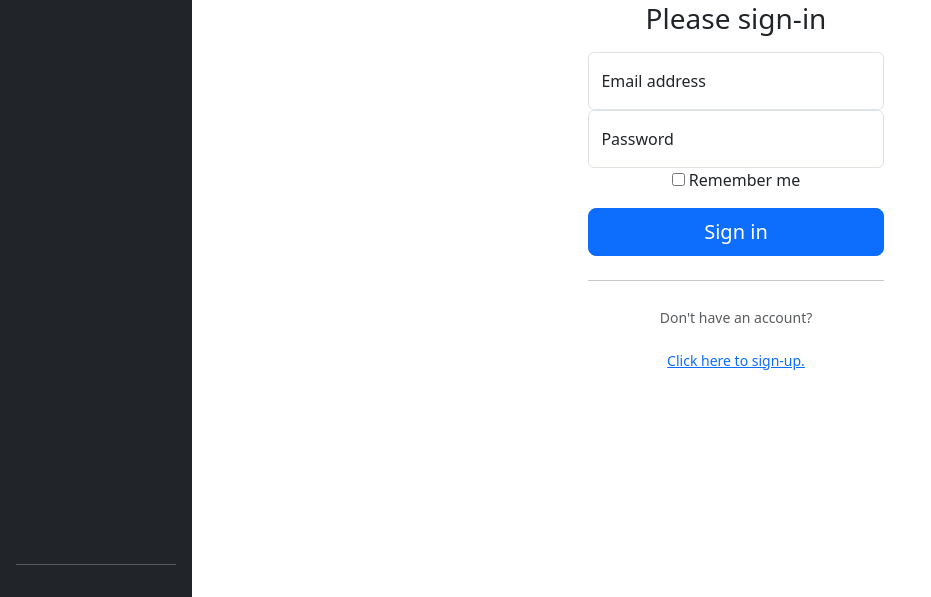
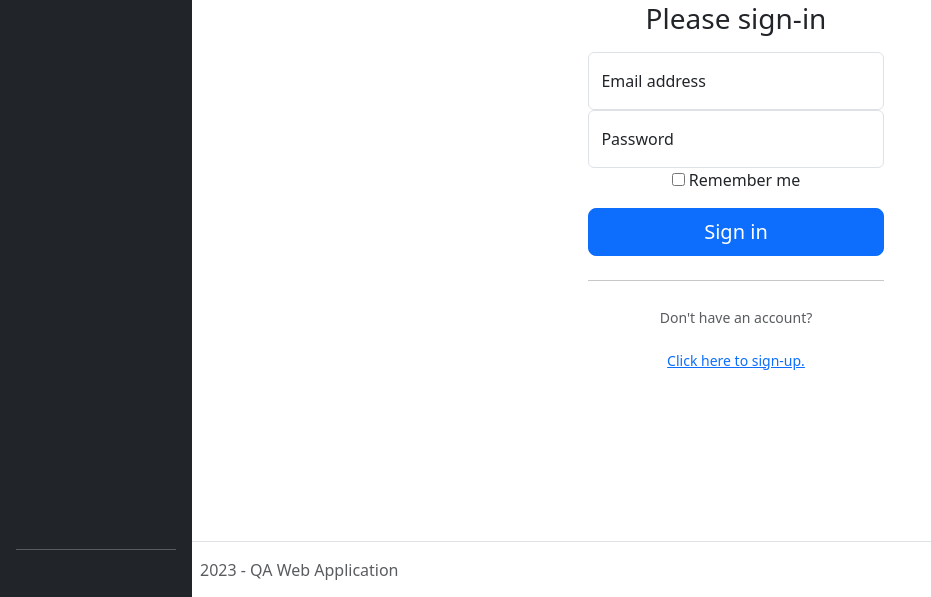
Before and after one commit to Jamie050401/qa-software-agile-web-application, a Flask app: page /login in a window 1280 px wide. Shown: the part 203-800 px from the top of the page, without its empty margins (0-931 px from the left). Run offline with Flask 2, Linux system fonts and the light colour scheme.

Commit message:
Added footer to base.html
Fixed registration route (re-enabled POST method)
Added user for myself and tested profile image functionality

```diff
--- a/db/sql/models/db_setup.sql
+++ b/db/sql/models/db_setup.sql
@@ -2,4 +2,8 @@ INSERT INTO role (name)
 VALUES ("User"), ("Admin");
 ||
 INSERT INTO user (id, role_name, email, first_name, password)
-VALUES (1, "Admin", "testAdmin@email", "TestAdmin", "replace_password"), (2, "User", "test@email", "Test", "replace_password");
+VALUES (1, "Admin", "admin@example.com", "Name", "replace_password"), (2, "User", "user@example.com", "Name", "replace_password"), (3, "Admin", "jamie@jnetworks.ovh", "Jamie", "replace_password");
+||
+UPDATE user
+SET profile_image = "https://hips.hearstapps.com/hmg-prod.s3.amazonaws.com/images/baby-yoda-grogu-boba-fett-1643800811.jpg"
+WHERE id = 3;
--- a/web/authentication/__init__.py
+++ b/web/authentication/__init__.py
@@ -17,6 +17,7 @@ class User():
     user_id = 0
     role_name = ""
     first_name = "Anonymous"
+    profile_image = ""
     is_authenticated = False
     is_existing_user = False
 
@@ -24,12 +25,14 @@ class User():
         self.user_id = user.id
         self.role_name = user.role_name
         self.first_name = user.first_name
+        self.profile_image = user.profile_image
         self.is_authenticated = True
 
     def logout(self):
         self.user_id = 0
         self.role_name = ""
         self.first_name = "Anonymous"
+        self.profile_image = ""
         self.is_authenticated = False
         self.is_existing_user = True
 
--- a/web/authentication/auth.py
+++ b/web/authentication/auth.py
@@ -46,7 +46,7 @@ def logout():
     current_user.logout()
     return redirect(url_for("auth.login"))
 
-@auth.route('/register')
+@auth.route('/register', methods=["GET", "POST"])
 def register():
     if request.method == "POST":
         db = session_local()
--- a/web/models.py
+++ b/web/models.py
@@ -29,6 +29,7 @@ class User(db_base):
     email = Column(String(60), unique = True, nullable = False)
     first_name = Column(String(60), nullable = False)
     password = Column(String(255), nullable = False)
+    profile_image = Column(String(255), nullable = True)
     is_valid = True
 
     def __init__(self):
--- a/web/templates/base.html
+++ b/web/templates/base.html
@@ -22,15 +22,15 @@
         <title>{% block title %} {% endblock %}</title>
     </head>
     <body>
-        <main class="d-flex flex-nowrap" style="height:100vh;">
+        <main class="d-flex flex-nowrap" style="height:90vh;">
             <!-- Sidebar -->
             <div id="sidebar" class="d-flex flex-column flex-shrink-0 p-3 text-bg-dark" style="width: 15%;">
                 <a href="/" class="d-flex align-items-center mb-3 mb-md-0 me-md-auto text-white text-decoration-none">
                     <!-- TODO - Add icon here -->
                     <span class="fs-4">Sidebar</span>
                 </a>
+                <hr>
                 {% if user.is_authenticated %}
-                <hr>
                 <ul class="nav nav-pills flex-column mb-auto">
                     <li class="nav-item">
                         <a href="/" class="nav-link active" aria-current="page">
@@ -63,9 +63,7 @@
                         </a>
                     </li>
                 </ul>
-                <hr>
                 {% else %}
-                <hr>
                 <ul class="nav nav-pills flex-column mb-auto">
                     <li class="nav-item">
                         <a href="/" class="nav-link active" aria-current="page">
@@ -74,26 +72,6 @@
                         </a>
                     </li>
                 </ul>
-                <hr>
-                {% endif %}
-                <div id="sidebar-blankspace" class="">
-
-                </div>
-                {% if user.is_authenticated %}
-                <div class="dropdown">
-                    <a href="#" class="d-flex align-items-center text-white text-decoration-none dropdown-toggle" data-bs-toggle="dropdown" aria-expanded="false">
-                        <!-- TODO - Replace the image here with the users profile image -->
-                        <img src="https://github.com/mdo.png" alt="" class="rounded-circle me-2" width="32" height="32">
-                        <strong>{{user.first_name}}</strong>
-                    </a>
-                    <ul class="dropdown-menu dropdown-menu-dark text-small shadow">
-
-                        <li><a class="dropdown-item" href="#">Settings</a></li>
-                        <li><a class="dropdown-item" href="#">Profile</a></li>
-                        <li><hr class="dropdown-divider"></li>
-                        <li><a class="dropdown-item" href="/logout">Logout</a></li>
-                    </ul>
-                </div>
                 {% endif %}
             </div>
 
@@ -131,11 +109,53 @@
                 </div>
 
                 <!-- Replaceable Content Block -->
-                <div id="content" class="container-fluid" style="height:100vh;">
+                <div id="content" class="container-fluid">
                     {% block content %} {% endblock %}
                 </div>
             </div>
         </main>
+
+        <!-- Footer -->
+        <div id="footer" class="d-flex flex-nowrap" style="height:10vh;">
+            <!-- Extends the sidebar -->
+            <div class="d-flex flex-column flex-shrink-0 p-3 text-bg-dark" style="width: 15%;">
+                <hr>
+                <div id="sidebar-blankspace" class=""></div>
+                {% if user.is_authenticated %}
+                <div class="dropdown">
+                    <a href="#" class="d-flex align-items-center text-white text-decoration-none dropdown-toggle" data-bs-toggle="dropdown" aria-expanded="false">
+                        {% if user.profile_image %}
+                        <img src={{user.profile_image}} alt="" class="rounded-circle me-2" width="32" height="32">
+                        {% endif %}
+                        <strong>{{user.first_name}}</strong>
+                    </a>
+                    <ul class="dropdown-menu dropdown-menu-dark text-small shadow">
+                        <li><a class="dropdown-item disabled">{{user.role_name}}</a></li>
+                        <li><hr class="dropdown-divider"></li>
+                        <li><a class="dropdown-item" href="#">Settings</a></li>
+                        <li><a class="dropdown-item" href="#">Profile</a></li>
+                        <li><hr class="dropdown-divider"></li>
+                        <li><a class="dropdown-item" href="/logout">Logout</a></li>
+                    </ul>
+                </div>
+                {% endif %}
+            </div>
+
+            <footer class="d-flex flex-wrap justify-content-between align-items-center py-3 my-4 border-top" style="width: 85%;">
+                <div class="col-md-4 d-flex align-items-center">
+                    <a href="/" class="mb-3 me-2 mb-md-0 text-muted text-decoration-none lh-1">
+                        <!-- TODO - Add icon here -->
+                    </a>
+                    <span class="mb-3 mb-md-0 text-muted">2023 - QA Web Application</span>
+                </div>
+
+                <ul class="nav col-md-4 justify-content-end list-unstyled d-flex">
+                    <li class="ms-3"><a class="text-muted" href="#"><!-- TODO - Add icon here --></a></li>
+                    <li class="ms-3"><a class="text-muted" href="#"><!-- TODO - Add icon here --></a></li>
+                    <li class="ms-3"><a class="text-muted" href="#"><!-- TODO - Add icon here --></a></li>
+                </ul>
+            </footer>
+        </div>
 
         <!-- Bootstrap JavaScript -->
         <script src="https://cdn.jsdelivr.net/npm/bootstrap@5.3.0-alpha1/dist/js/bootstrap.bundle.min.js"
```
